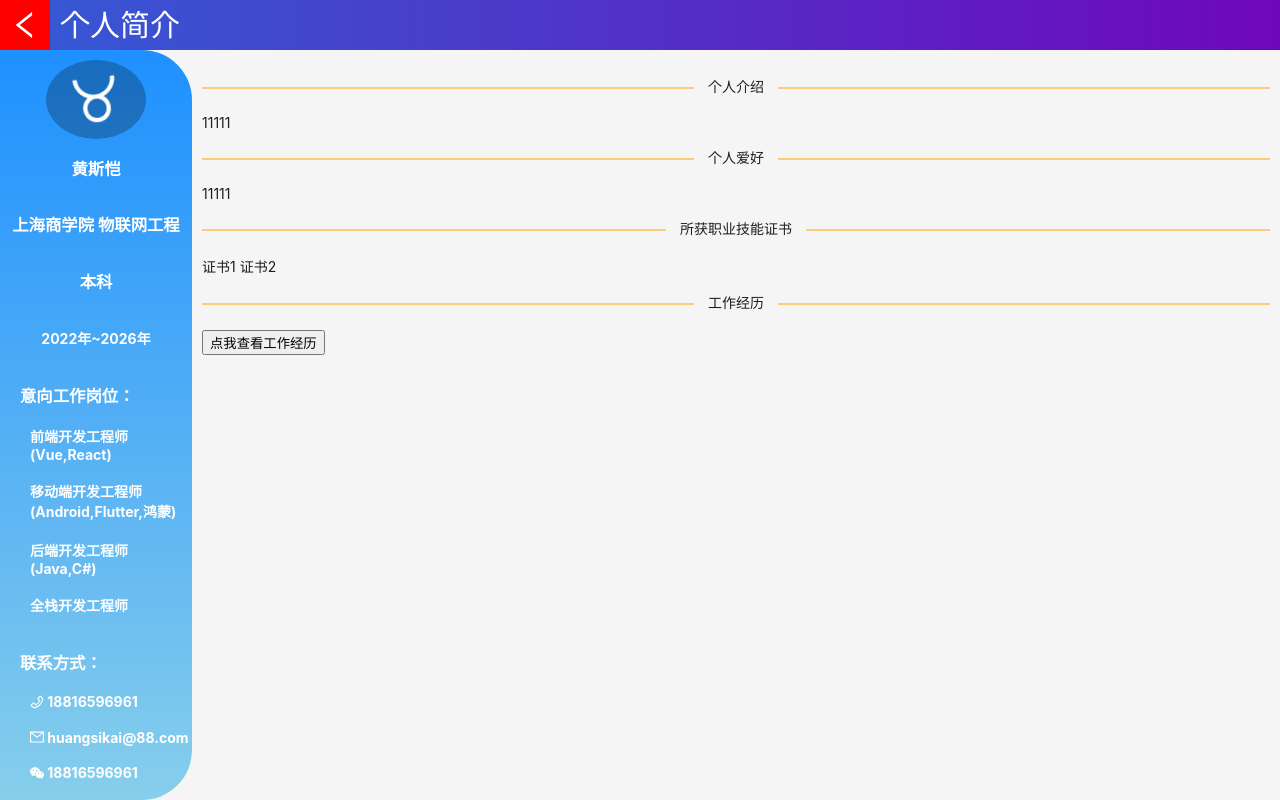
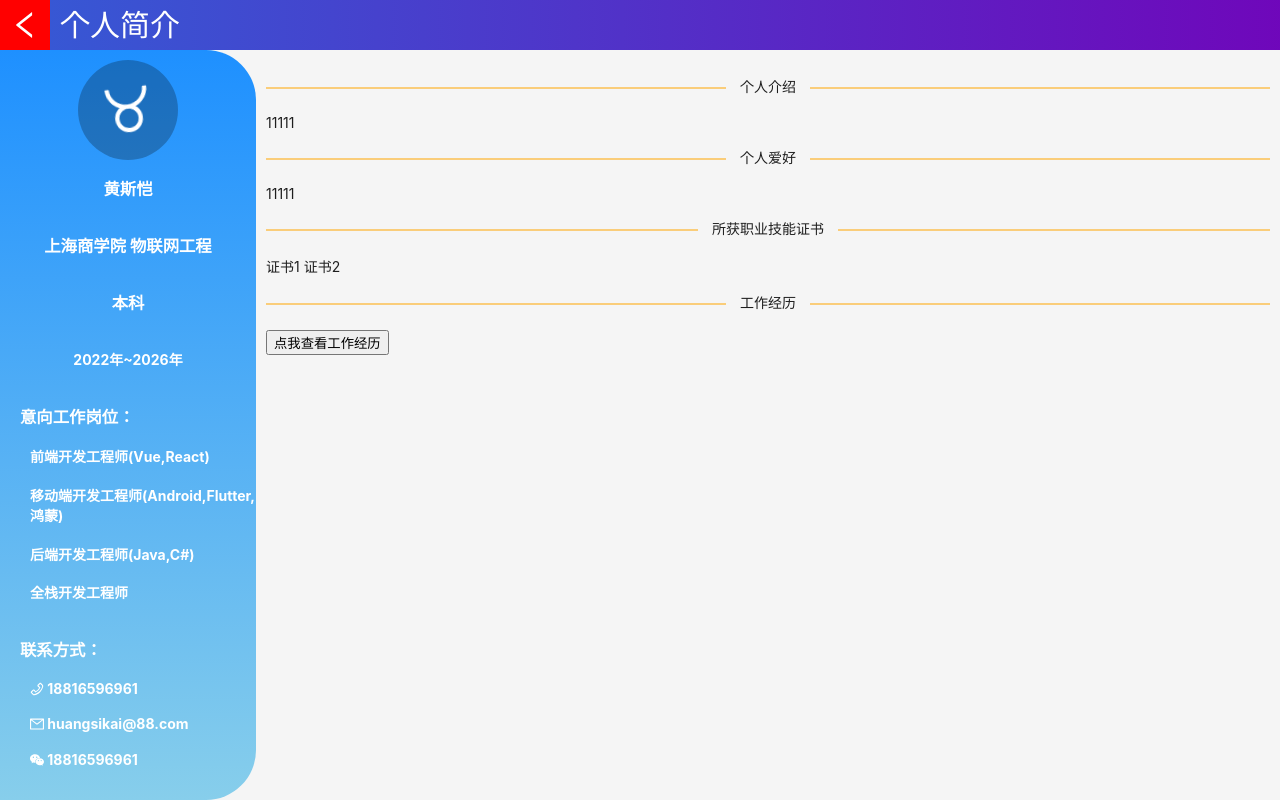
Before and after one commit to huangsikai12/HResume-React, a React (Vite) app: page /info in a window 1280 px wide. Built offline with nearby package versions, Linux system fonts and the light colour scheme.

Commit message:
edit-sider-width

```diff
--- a/index.html
+++ b/index.html
@@ -9,9 +9,7 @@
   <body>
 
     <script type="module" src="/src/main.jsx"></script>
-
     <div id="particles-js"></div>
-
     <div id="root"></div>
 
   </body>
--- a/src/pages/InfoPage/index.jsx
+++ b/src/pages/InfoPage/index.jsx
@@ -28,7 +28,7 @@ function InfoPage() {
         <div>
                 <Header pageTitle="个人简介"/>
                 <Layout style={{height:"calc(100vh - 50px)"}}>
-                    <Sider width="15%" style={{background:"none"}}>
+                    <Sider width="20%" style={{background:"none"}}>
                         <div className="info-left">
                             <Avatar size={100} icon={<UserOutlined spin/>}/>
                             <h3>{userData.name}</h3>
```
